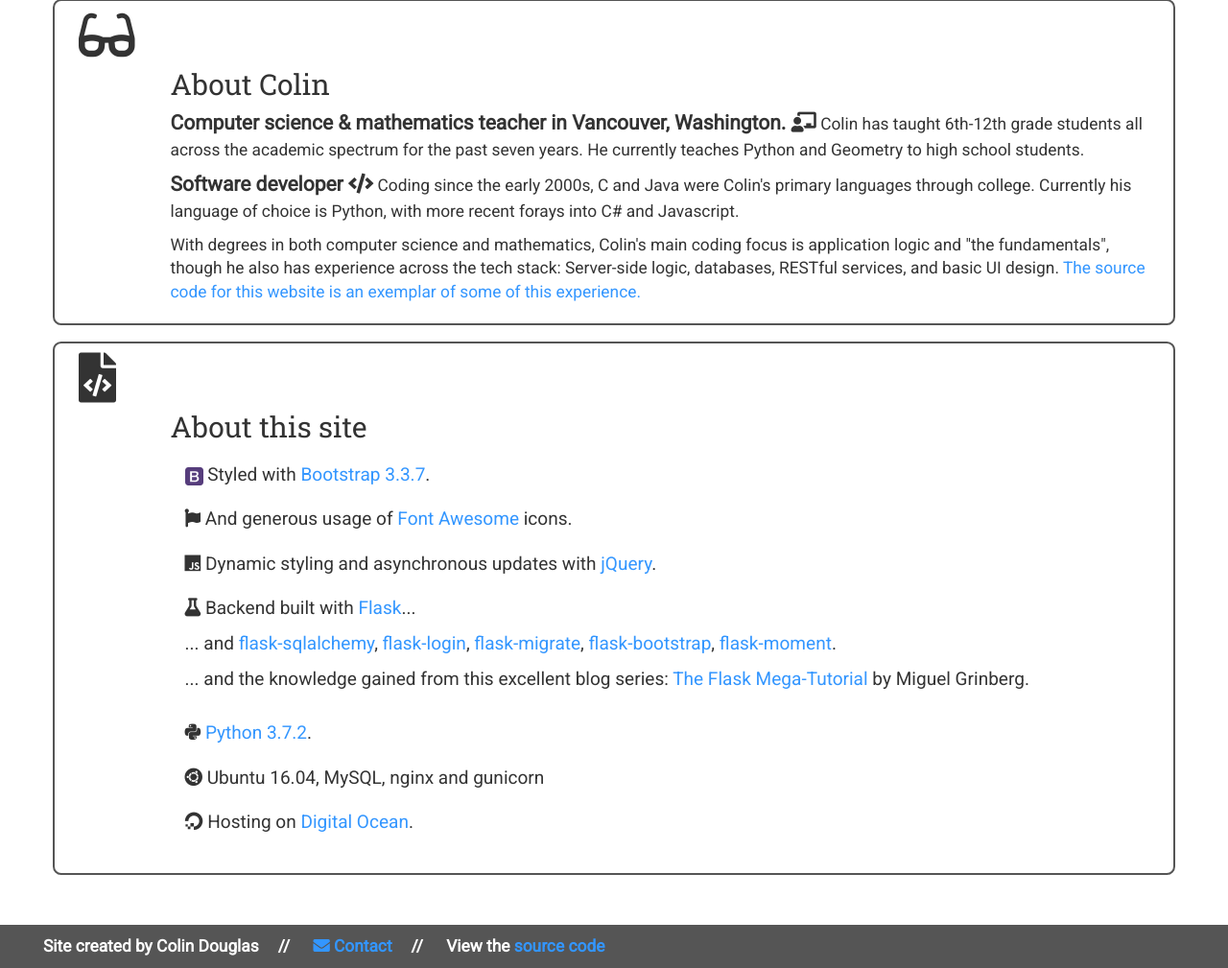
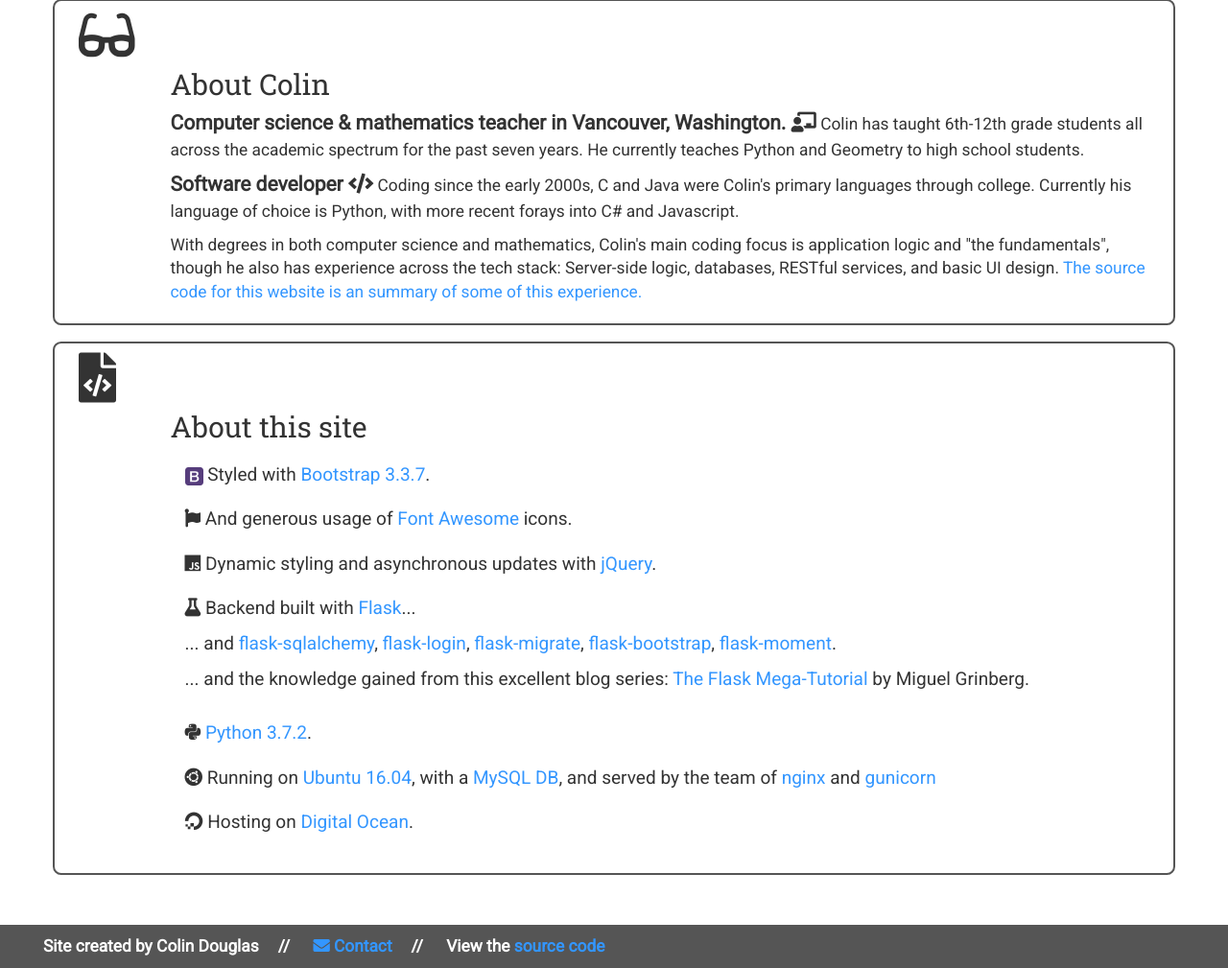
Before and after one commit to cmdpdx/cdouglas.xyz, a Flask app: page / in a window 1280 px wide. Shown: the part 402-1411 px from the top of the page at 96% size. Run offline with Flask 2, Linux system fonts and the light colour scheme; some libraries are stand-ins or nearby versions.

Commit message:
home page links and verbiage update

```diff
--- a/cmd/templates/index.html
+++ b/cmd/templates/index.html
@@ -24,7 +24,7 @@
                 languages through college. Currently his language of choice is Python, with more recent forays into
             C# and Javascript.</p>
             <p>With degrees in both computer science and mathematics, Colin's main coding focus is application logic
-                and "the fundamentals", though he also has experience across the tech stack: Server-side logic, databases, RESTful services, and basic UI design. <a href="https://github.com/cmdpdx/cdouglas.xyz">The source code for this website is an exemplar of some of this experience.</a>
+                and "the fundamentals", though he also has experience across the tech stack: Server-side logic, databases, RESTful services, and basic UI design. <a href="https://github.com/cmdpdx/cdouglas.xyz">The source code for this website is an summary of some of this experience.</a>
                 </p>
         </div>
     </div>
@@ -67,7 +67,10 @@
                     target="_blank">Python 3.7.2</a>.
                 </li>
                 <li class="list-group-item">
-                    <i class="fab fa-ubuntu" aria-hidden="true"></i> Ubuntu 16.04, MySQL, nginx and gunicorn
+                    <i class="fab fa-ubuntu" aria-hidden="true"></i> Running on <a href="https://www.ubuntu.com/"
+                    target="_blank">Ubuntu 16.04</a>, with a <a href="https://www.mysql.com/" target="_blank">
+                    MySQL DB</a>, and served by the team of <a href="https://nginx.org"
+                    target="_blank">nginx</a> and <a href="https://gunicorn.org/" target="_blank">gunicorn</a>
                 </li>
                 <li class="list-group-item">
                     <i class="fab fa-digital-ocean" aria-hidden="true"></i>
```
